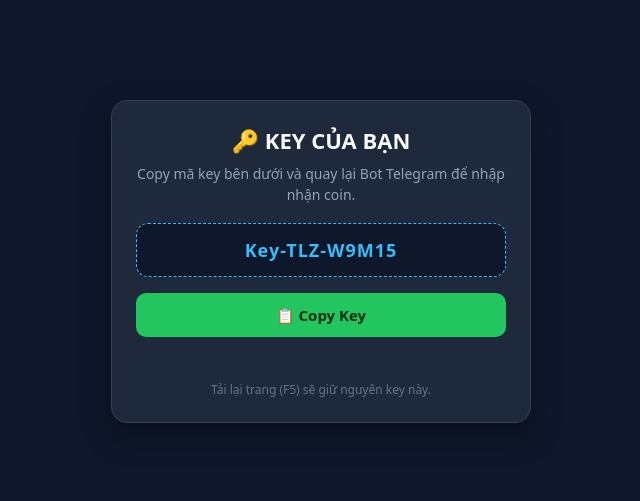
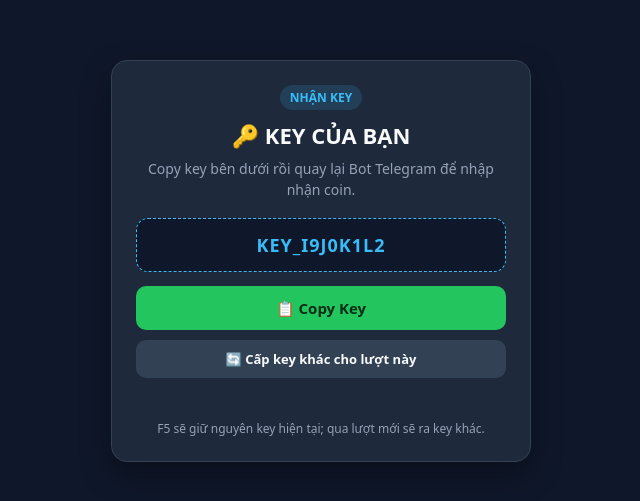
Before and after one commit to tlz03012005-max/get-key, a plain HTML site: page index.html in a window 1280 px wide. Shown: the part 139-640 px from the top of the page, without its empty margins (319-959 px from the left). Drawn offline with Linux system fonts and the light colour scheme.

Commit message:
Update index.html

```diff
--- a/index.html
+++ b/index.html
@@ -26,6 +26,16 @@
       text-align: center;
       box-shadow: 0 12px 30px rgba(0,0,0,0.35);
     }
+    .badge {
+      display: inline-block;
+      background: rgba(56, 189, 248, 0.15);
+      color: #38bdf8;
+      padding: 4px 10px;
+      border-radius: 999px;
+      font-size: 12px;
+      font-weight: 700;
+      margin-bottom: 10px;
+    }
     h1 { margin: 0 0 8px; font-size: 22px; }
     p { margin: 0 0 18px; color: #94a3b8; font-size: 14px; line-height: 1.5; }
     .key-box {
@@ -38,20 +48,30 @@
       letter-spacing: 1px;
       color: #38bdf8;
       word-break: break-all;
-      margin-bottom: 16px;
+      margin-bottom: 14px;
     }
     button {
       width: 100%;
       padding: 12px 16px;
       border: none;
       border-radius: 10px;
-      background: #22c55e;
-      color: #052e16;
       font-weight: 700;
       font-size: 15px;
       cursor: pointer;
     }
-    button:hover { background: #16a34a; }
+    .btn-copy {
+      background: #22c55e;
+      color: #052e16;
+    }
+    .btn-copy:hover { background: #16a34a; }
+    .btn-next {
+      margin-top: 10px;
+      background: #334155;
+      color: #f8fafc;
+      font-size: 13px;
+      padding: 10px 14px;
+    }
+    .btn-next:hover { background: #475569; }
     .status {
       margin-top: 12px;
       font-size: 13px;
@@ -59,102 +79,96 @@
       min-height: 18px;
     }
     .note {
-      margin-top: 14px;
+      margin-top: 12px;
       font-size: 12px;
-      color: #64748b;
+      color: #94a3b8;
     }
   </style>
 </head>
 <body>
   <div class="card">
+    <div id="stepBadge" class="badge">NHIỆM VỤ #1</div>
     <h1>🔑 KEY CỦA BẠN</h1>
-    <p>Copy mã key bên dưới và quay lại Bot Telegram để nhập nhận coin.</p>
+    <p>Copy key bên dưới rồi quay lại Bot Telegram để nhập nhận coin.</p>
     <div id="keyBox" class="key-box">Đang tải...</div>
-    <button id="copyBtn" onclick="copyKey()">📋 Copy Key</button>
+    <button class="btn-copy" onclick="copyKey()">📋 Copy Key</button>
+    <button class="btn-next" onclick="rollNewKey()">🔄 Cấp key khác cho lượt này</button>
     <div id="statusMsg" class="status"></div>
-    <div class="note">Tải lại trang (F5) sẽ giữ nguyên key này.</div>
+    <div class="note">F5 sẽ giữ nguyên key hiện tại; qua lượt mới sẽ ra key khác.</div>
   </div>
 
   <script>
-    // Danh sách key (hãy đồng bộ khớp với /addkey trên bot Telegram)
+    // Danh sách key (nhớ nạp đồng bộ vào bot bằng /addkey)
     const KEY_POOL = [
-      "Key-TLZ-A7K92",
-"Key-TLZ-M4X81",
-"Key-TLZ-Q9B35",
-"Key-TLZ-H2N76",
-"Key-TLZ-Z8P41",
-"Key-TLZ-C5R93",
-"Key-TLZ-W1D68",
-"Key-TLZ-L7F24",
-"Key-TLZ-B3Y85",
-"Key-TLZ-T6J19",
-"Key-TLZ-N8A52",
-"Key-TLZ-P4V73",
-"Key-TLZ-X2C96",
-"Key-TLZ-D9M31",
-"Key-TLZ-R5H87",
-"Key-TLZ-G1W64",
-"Key-TLZ-K8Q25",
-"Key-TLZ-Y3L90",
-"Key-TLZ-F6Z42",
-"Key-TLZ-V2B79",
-"Key-TLZ-J9P13",
-"Key-TLZ-A4N86",
-"Key-TLZ-U7C51",
-"Key-TLZ-E2X98",
-"Key-TLZ-M8R34",
-"Key-TLZ-Q5D71",
-"Key-TLZ-H9Y26",
-"Key-TLZ-Z3K84",
-"Key-TLZ-C7V15",
-"Key-TLZ-W4F92",
-"Key-TLZ-L2J68",
-"Key-TLZ-B9A37",
-"Key-TLZ-T5N81",
-"Key-TLZ-N3P46",
-"Key-TLZ-P8X29",
-"Key-TLZ-X6M54",
-"Key-TLZ-D1Q93",
-"Key-TLZ-R7C28",
-"Key-TLZ-G4H65",
-"Key-TLZ-K2W89",
-"Key-TLZ-Y8B13",
-"Key-TLZ-F3L76",
-"Key-TLZ-V9Z42",
-"Key-TLZ-J5D81",
-"Key-TLZ-A2R67",
-"Key-TLZ-U8Y34",
-"Key-TLZ-E6K95",
-"Key-TLZ-M1V28",
-"Key-TLZ-Q7F63",
-"Key-TLZ-H4P19",
-"Key-TLZ-Z6N82",
-"Key-TLZ-C2X47",
-"Key-TLZ-W9M15",
-"Key-TLZ-L5Q73",
-"Key-TLZ-B1H96",
-"Key-TLZ-T8C24",
-"Key-TLZ-N6W51",
-"Key-TLZ-P3J87",
-"Key-TLZ-X9A42",
-"Key-TLZ-D4Y68"
+      "KEY_A1B2C3D4",
+      "KEY_E5F6G7H8",
+      "KEY_I9J0K1L2",
+      "KEY_M3N4O5P6",
+      "KEY_Q7R8S9T0",
+      "KEY_U1V2W3X4",
+      "KEY_Y5Z6A7B8",
+      "KEY_C9D0E1F2"
     ];
 
-    const STORAGE_KEY = "tlz_fixed_assigned_key_v1";
+    const params = new URLSearchParams(window.location.search);
+    const step = params.get("step") || "default";
+    const STEP_STORAGE_KEY = "tlz_key_step_" + step;
+    const SEEN_STORAGE_KEY = "tlz_seen_keys_v1";
 
-    function getFixedKey() {
-      let saved = localStorage.getItem(STORAGE_KEY);
+    document.getElementById("stepBadge").textContent =
+      step === "default" ? "NHẬN KEY" : "NHIỆM VỤ #" + step;
+
+    function getSeenKeys() {
+      try {
+        return JSON.parse(localStorage.getItem(SEEN_STORAGE_KEY) || "[]");
+      } catch (e) {
+        return [];
+      }
+    }
+
+    function addSeenKey(key) {
+      const seen = getSeenKeys();
+      if (!seen.includes(key)) {
+        seen.push(key);
+        localStorage.setItem(SEEN_STORAGE_KEY, JSON.stringify(seen));
+      }
+    }
+
+    function pickDifferentKey(excludeKey) {
+      const seen = getSeenKeys();
+      let candidates = KEY_POOL.filter(k => !seen.includes(k) && k !== excludeKey);
+      if (candidates.length === 0) {
+        candidates = KEY_POOL.filter(k => k !== excludeKey);
+      }
+      if (candidates.length === 0) {
+        candidates = KEY_POOL;
+      }
+      const idx = Math.floor(Math.random() * candidates.length);
+      return candidates[idx];
+    }
+
+    function loadOrCreateKeyForStep() {
+      const saved = localStorage.getItem(STEP_STORAGE_KEY);
       if (saved && KEY_POOL.includes(saved)) {
         return saved;
       }
-      const randomIndex = Math.floor(Math.random() * KEY_POOL.length);
-      const chosen = KEY_POOL[randomIndex];
-      localStorage.setItem(STORAGE_KEY, chosen);
-      return chosen;
+      const picked = pickDifferentKey(null);
+      localStorage.setItem(STEP_STORAGE_KEY, picked);
+      addSeenKey(picked);
+      return picked;
     }
 
-    const currentKey = getFixedKey();
+    let currentKey = loadOrCreateKeyForStep();
     document.getElementById("keyBox").textContent = currentKey;
+
+    function rollNewKey() {
+      const nextKey = pickDifferentKey(currentKey);
+      currentKey = nextKey;
+      localStorage.setItem(STEP_STORAGE_KEY, currentKey);
+      addSeenKey(currentKey);
+      document.getElementById("keyBox").textContent = currentKey;
+      document.getElementById("statusMsg").textContent = "🔄 Đã đổi sang key mới!";
+    }
 
     function copyKey() {
       navigator.clipboard.writeText(currentKey).then(() => {
```
